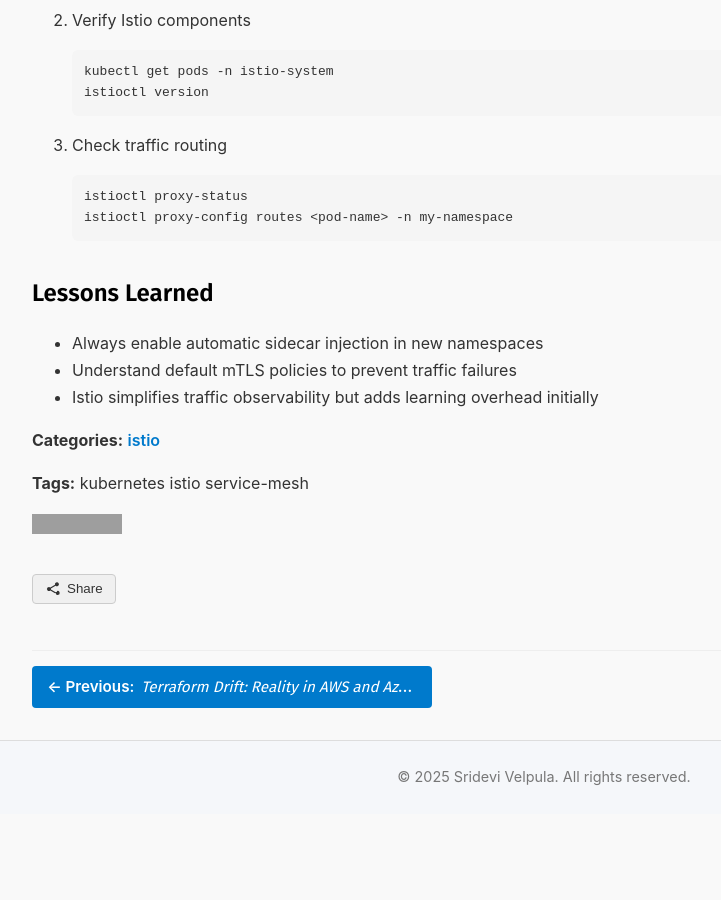
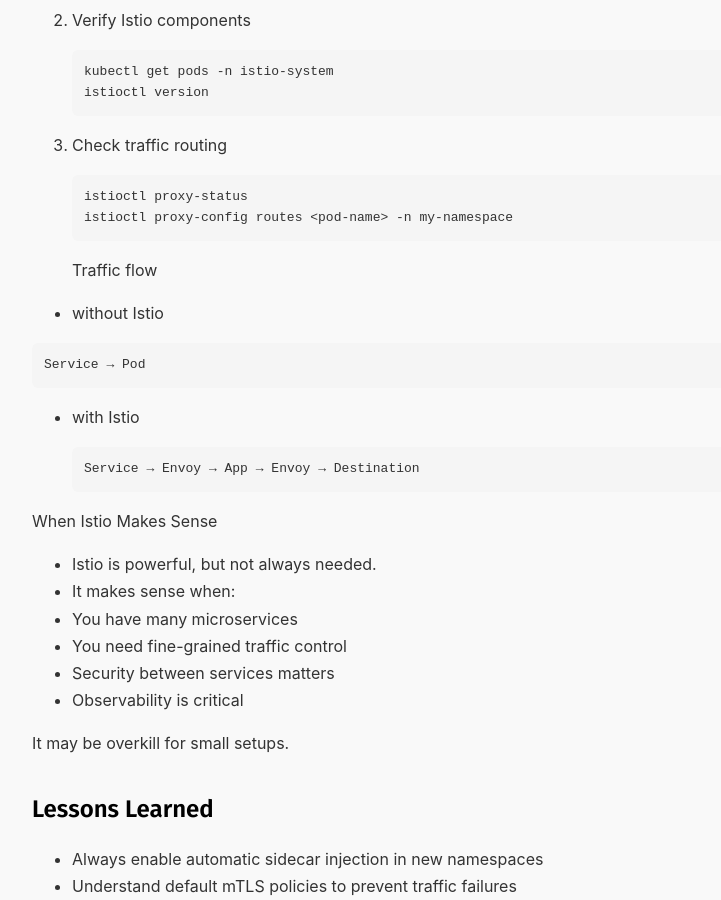
Before and after one commit to srideviblogs/srideviblogs.github.io, a Jekyll site: the page built from _posts/istio/2025-09-02-istio-basics.md, in a window 1280 px wide and 900 px high, scrolled down 1748 px. Shown: the whole window, without its empty margins (96-817 px from the left). Built offline with Jekyll 4.4.1, drawn with Linux system fonts in a browser that asks for light colours; before the commit the page ends 2562 px from its top, so only the background shows below that; some of the changed text lies outside the part shown; grey boxes are pictures that could not be loaded.

Commit message:
Update 2025-09-02-istio-basics.md

````diff
--- a/_posts/istio/2025-09-02-istio-basics.md
+++ b/_posts/istio/2025-09-02-istio-basics.md
@@ -78,6 +78,28 @@ istioctl version
 istioctl proxy-status
 istioctl proxy-config routes <pod-name> -n my-namespace
 ```
+Traffic flow
+
+- without Istio
+
+```nginx
+Service → Pod
+```
+- with Istio
+```nginx
+Service → Envoy → App → Envoy → Destination
+```
+
+When Istio Makes Sense
+
+- Istio is powerful, but not always needed.
+- It makes sense when:
+- You have many microservices
+- You need fine-grained traffic control
+- Security between services matters
+- Observability is critical
+
+It may be overkill for small setups.
 
 ## Lessons Learned
 
````
